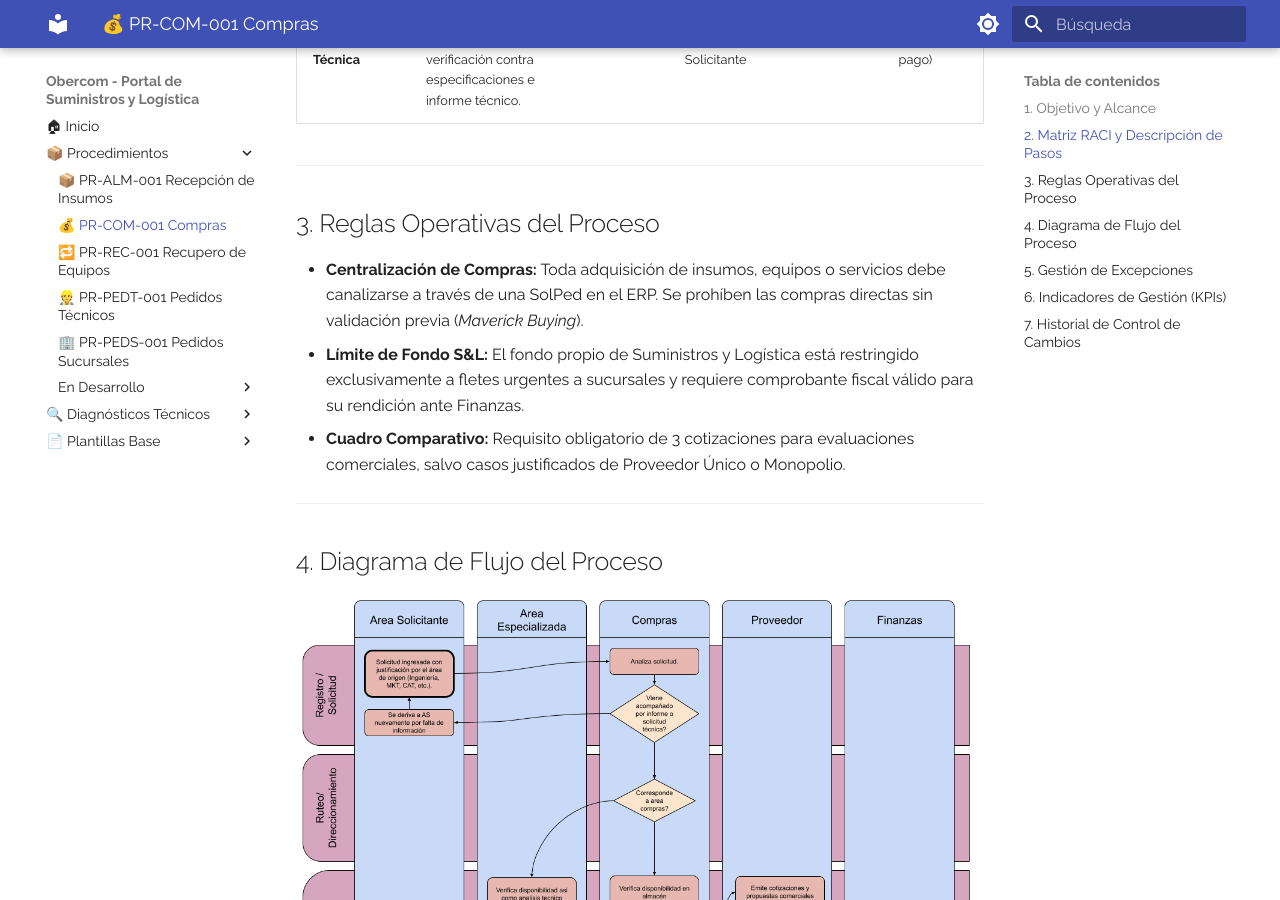
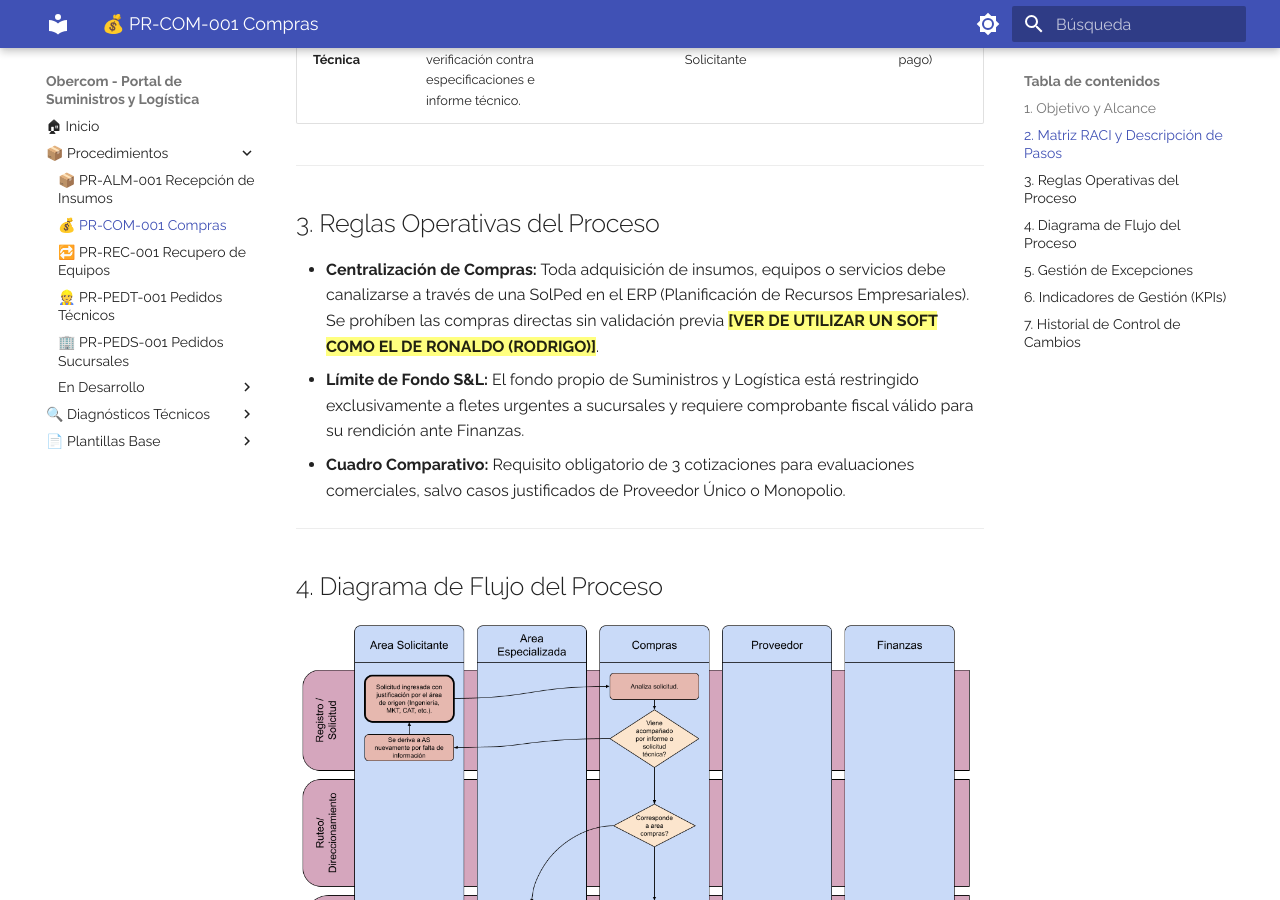
Before and after one commit to elingenierok/procedimientos-isp, an MkDocs documentation site: the page built from docs/suministros-logistica/PR-COM-001.md, in a window 1280 px wide and 900 px high, scrolled down 2338 px. Built offline with MkDocs 1.6.1 and Material for MkDocs 9.7.7, drawn with Linux system fonts in a browser that asks for light colours.

Commit message:
Update PR-COM-001.md

```diff
--- a/docs/suministros-logistica/PR-COM-001.md
+++ b/docs/suministros-logistica/PR-COM-001.md
@@ -42,7 +42,7 @@
 
 ## 3. Reglas Operativas del Proceso
 
-* **Centralización de Compras:** Toda adquisición de insumos, equipos o servicios debe canalizarse a través de una SolPed en el ERP. Se prohíben las compras directas sin validación previa (*Maverick Buying*).
+* **Centralización de Compras:** Toda adquisición de insumos, equipos o servicios debe canalizarse a través de una SolPed en el ERP (Planificación de Recursos Empresariales). Se prohíben las compras directas sin validación previa <mark>**[VER DE UTILIZAR UN SOFT COMO EL DE RONALDO (RODRIGO)]**</mark>.
 * **Límite de Fondo S&L:** El fondo propio de Suministros y Logística está restringido exclusivamente a fletes urgentes a sucursales y requiere comprobante fiscal válido para su rendición ante Finanzas.
 * **Cuadro Comparativo:** Requisito obligatorio de 3 cotizaciones para evaluaciones comerciales, salvo casos justificados de Proveedor Único o Monopolio.
 
```
Also changed, not shown: other parts of docs/suministros-logistica/PR-COM-001.md (+1 -1 lines).
